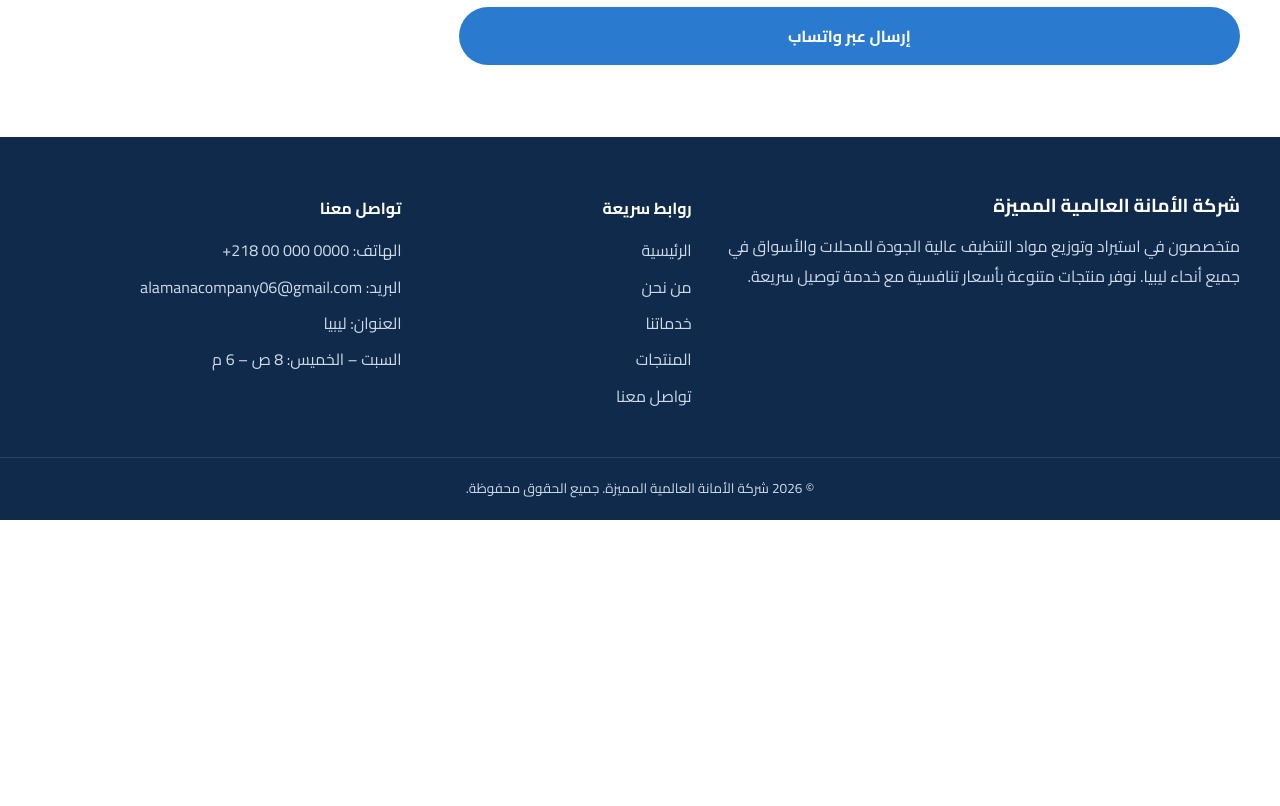
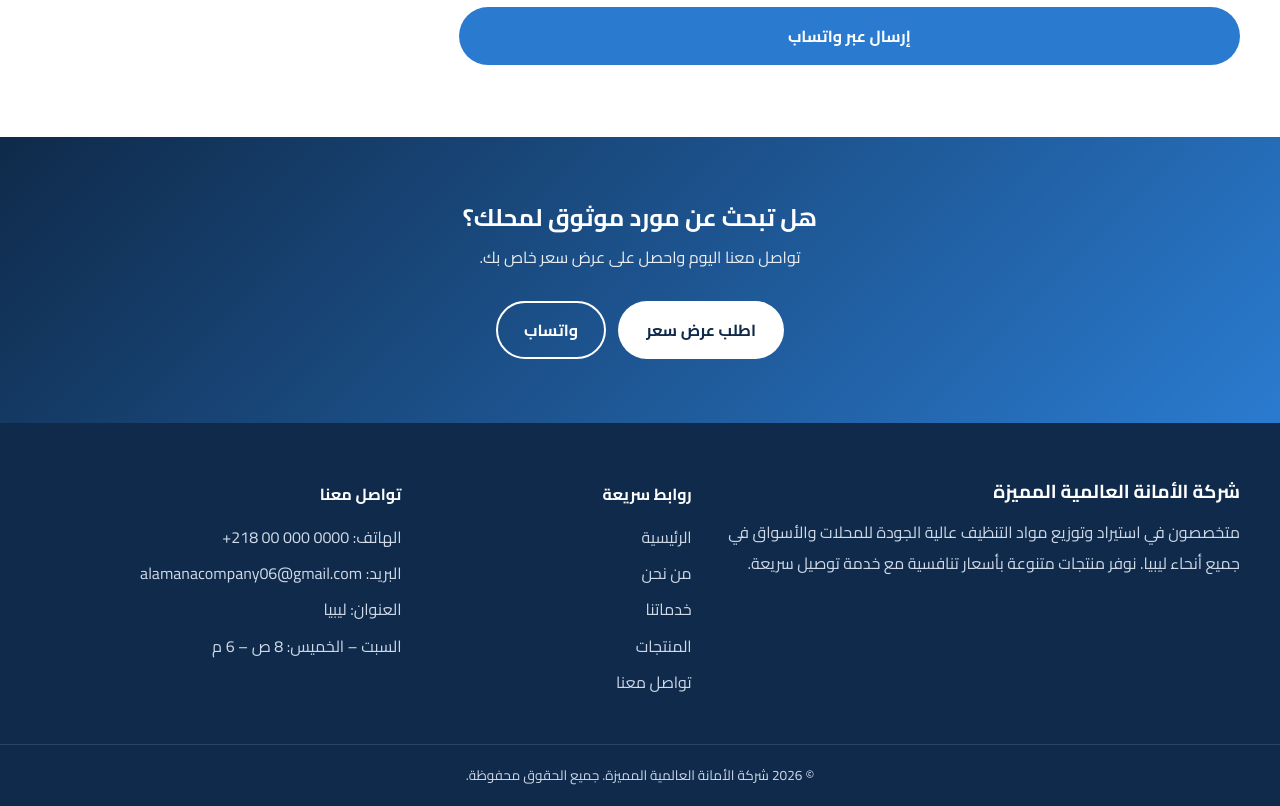
Before and after one commit to sh3rif0x/elamana-global, a Next.js app: page /contact in a window 1280 px wide. Shown: the part 920-1726 px from the top of the page. Before the commit the page ends 1440 px from the top, so only its background shows below. Built offline with nearby package versions, Linux system fonts and the light colour scheme; no server answers.

Commit message:
cta on contact page

```diff
--- a/src/app/contact/page.js
+++ b/src/app/contact/page.js
@@ -1,3 +1,4 @@
+import ContactCTA from "../../components/sections/ContactCTA";
 import PageHero from "../../components/ui/PageHero";
 import Container from "../../components/layout/Container";
 import ContactForm from "../../components/forms/ContactForm";
@@ -28,6 +29,7 @@ export default function Contact() {
           </aside>
         </Container>
       </section>
-    </>
+    <ContactCTA />
+</>
   );
 }
```
